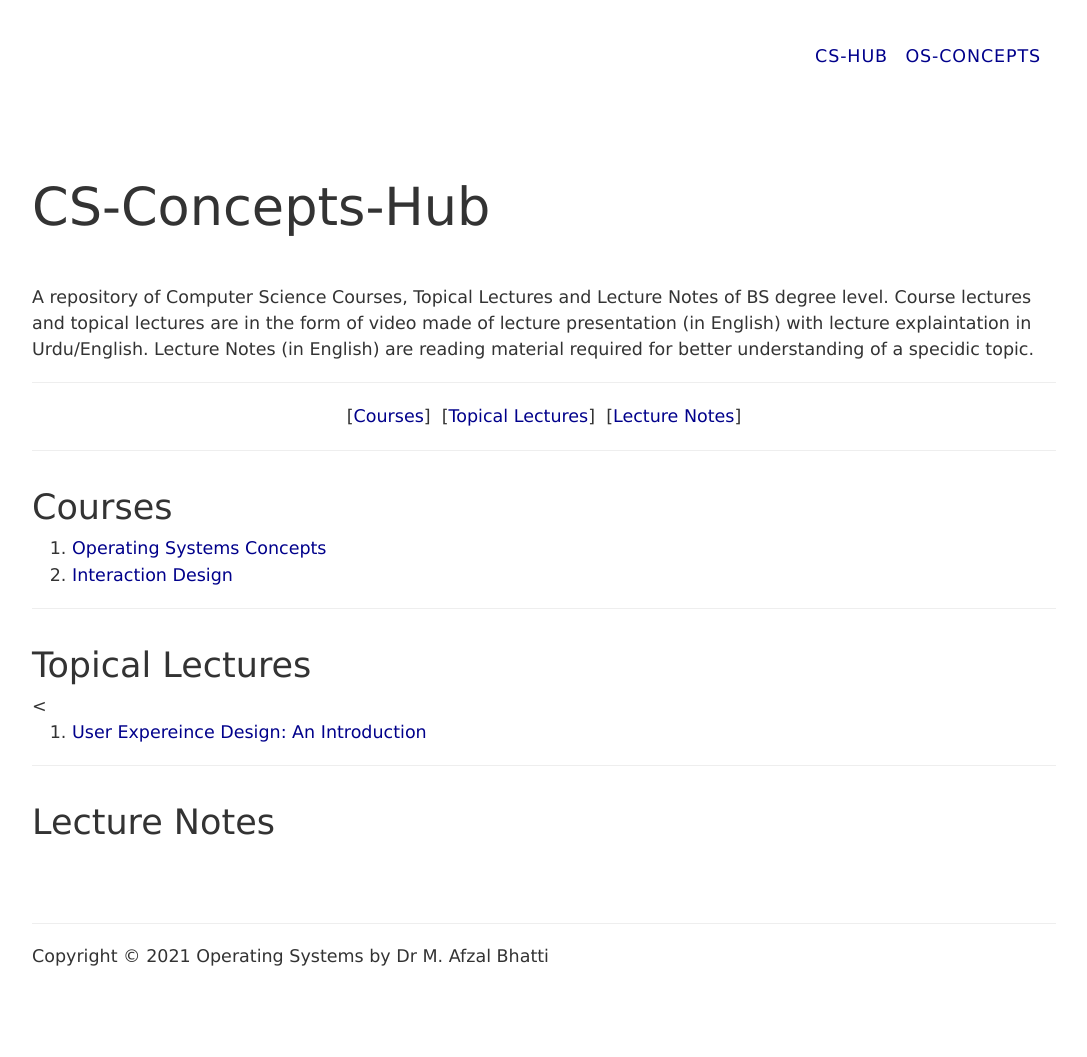
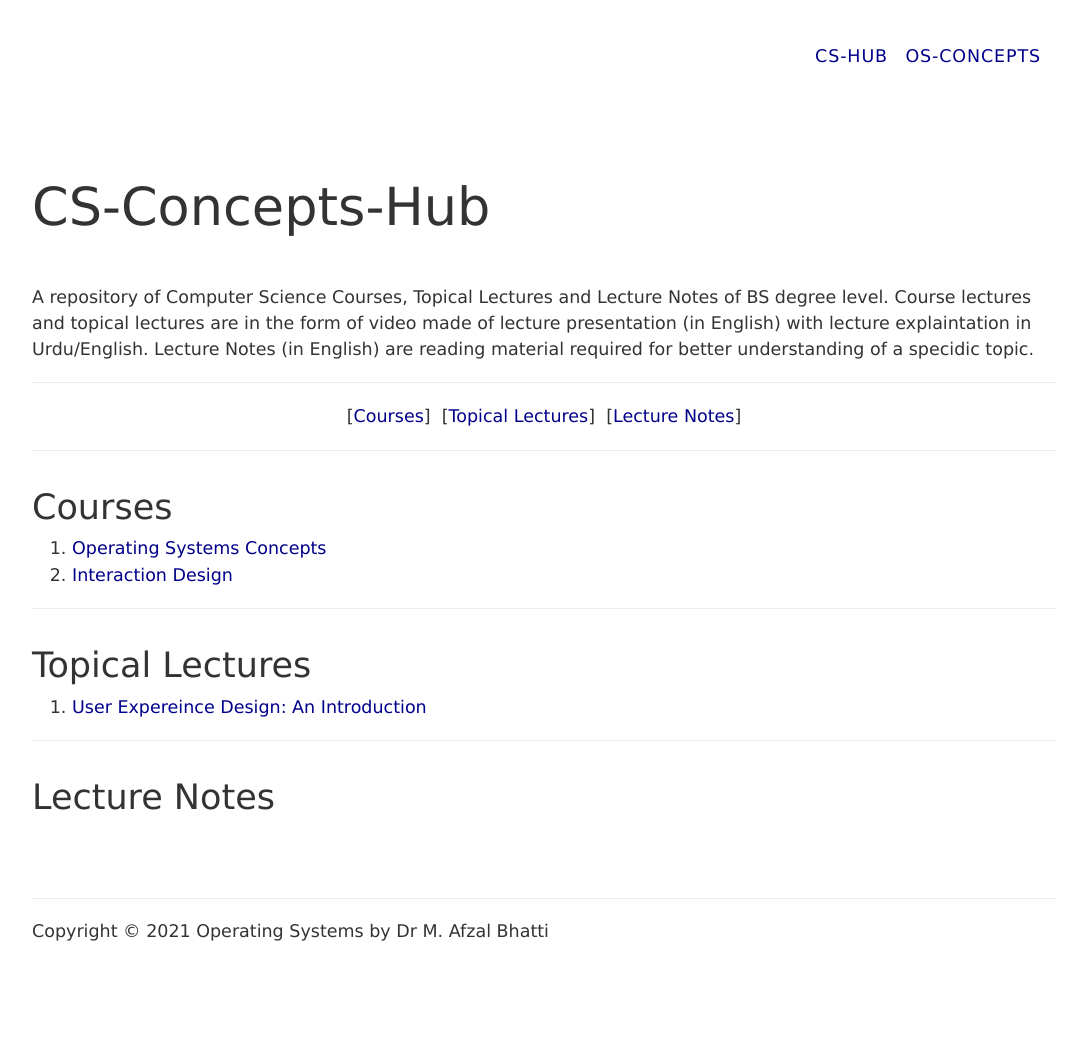
Before and after one commit to CS-Concepts-hub/CS-Concepts-hub, a Jekyll site: the page built from index.html, in a window 1280 px wide. Shown: the whole page, without its empty margins (96-1183 px from the left). Built offline with Jekyll 4.4.1, drawn with Linux system fonts in a browser that asks for light colours; after the commit the page ends 1032 px from its top, so only the background shows below that.

Commit message:
Update index.html

```diff
--- a/index.html
+++ b/index.html
@@ -26,7 +26,7 @@ weight: 0
 		</ol>
 		<hr>
 		<h2 class="title" id="lectures">Topical Lectures</h2>
-		<<ol>
+		<ol>
 			<li><a href="https://youtu.be/nhVKVovL9MI">User Expereince Design: An Introduction</a></li>
 
 		</ol>
```
